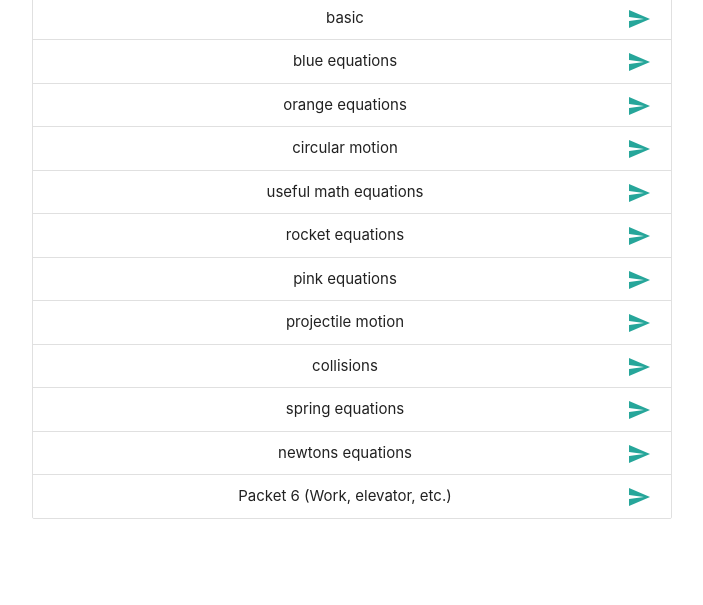
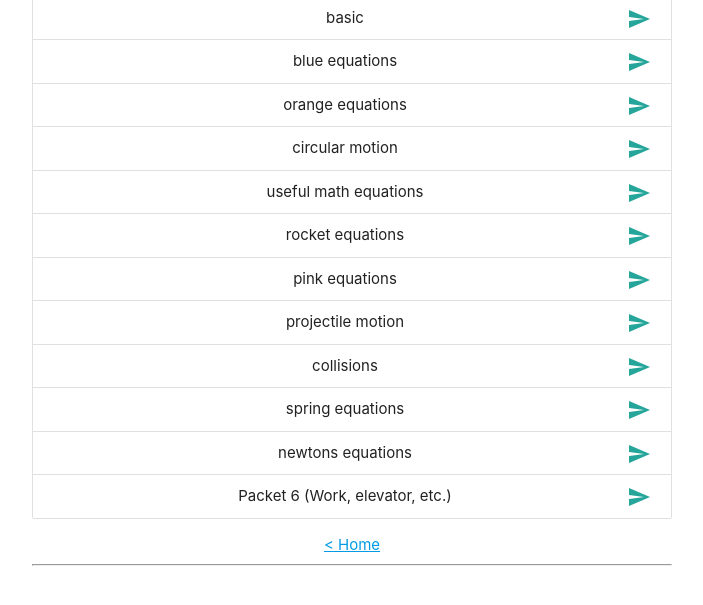
Before and after one commit to Aaron-Pierce/PhysicsEquationFinder, a website: page category.html in a window 1280 px wide. Shown: the part 107-712 px from the top of the page, without its empty margins (288-991 px from the left). Drawn offline with nearby package versions, Linux system fonts and the light colour scheme; some packages are replaced by stand-ins of ours.

Commit message:
added categories

```diff
--- a/category.html
+++ b/category.html
@@ -36,6 +36,8 @@
             <!-- <li class="collection-item"><div>Alvin<a href="#!" class="secondary-content"><i class="material-icons">send</i></a></div></li> -->
 
         </ul>
+    <a href="./index.html" style="text-decoration: underline"> < Home</a>
+        <hr>
     </div>
 
     <div id="equations">
```
